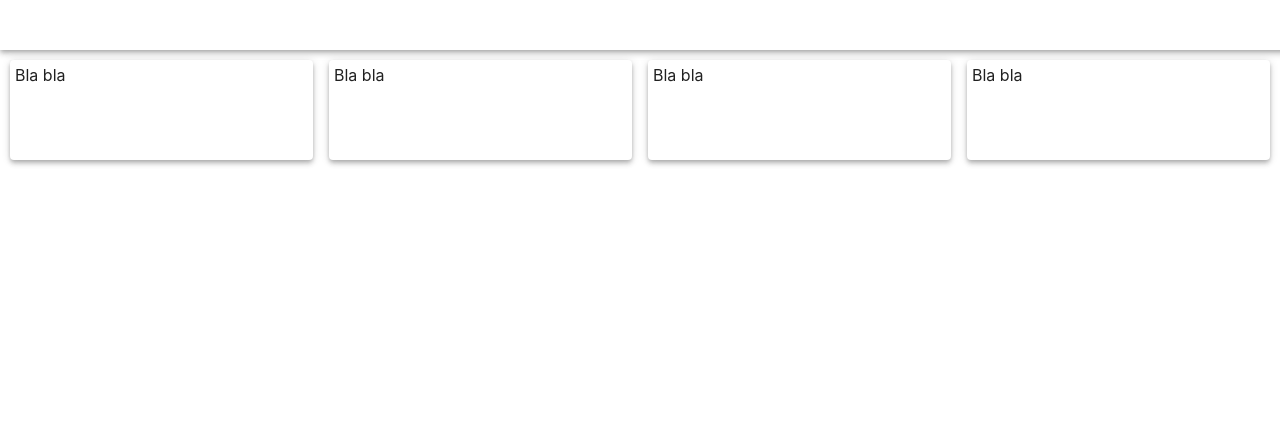
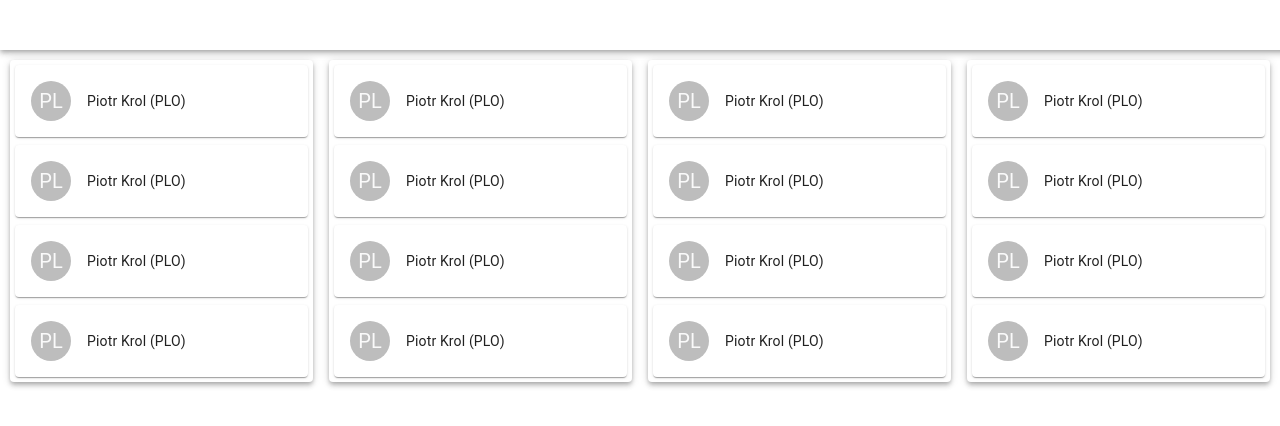
Before and after one commit to mrpb/WhereAmI, a React (Create React App) app in the folder WhereAmI/: page / in a window 1280 px wide. Shown: the top 426 px of the page. Built offline with nearby package versions, Linux system fonts and the light colour scheme.

Commit message:
UI for cards

```diff
--- a/WhereAmI/src/StatusColumn.tsx
+++ b/WhereAmI/src/StatusColumn.tsx
@@ -1,13 +1,20 @@
 import React, { Component } from 'react';
+import Grid from '@material-ui/core/Grid';
 import Paper from '@material-ui/core/Paper';
 import './styles/StatusColumn.css';
+import UserStatusItem from './UserStatusItem';
 
 class StatusColumn extends Component {
     render() {
         return (
             <Paper className='status-column' elevation={4}>
                 <div className='column-content'>
-                    Bla bla
+                    <Grid container spacing={1} justify="center">
+                        <Grid item xs={12} sm={12}><UserStatusItem /></Grid>
+                        <Grid item xs={12} sm={12}><UserStatusItem /></Grid>
+                        <Grid item xs={12} sm={12}><UserStatusItem /></Grid>
+                        <Grid item xs={12} sm={12}><UserStatusItem /></Grid>
+                    </Grid>
                 </div>
             </Paper>
         );
--- /dev/null
+++ b/WhereAmI/src/UserStatusItem.tsx
@@ -0,0 +1,20 @@
+import React, { Component } from 'react';
+import { Avatar, Card, CardHeader } from '@material-ui/core';
+import './styles/UserStatusItem.css';
+
+class UserStatusItem extends Component {
+    render() {
+        return (
+            <Card>
+                <CardHeader avatar={
+                    <Avatar className='avatar'>
+						PL
+					</Avatar>
+                } title="Piotr Krol (PLO)">
+                </CardHeader>
+			</Card>
+		);
+    }
+}
+
+export default UserStatusItem;
--- a/WhereAmI/src/styles/StatusColumn.css
+++ b/WhereAmI/src/styles/StatusColumn.css
@@ -1,6 +1,5 @@
 .status-column {
     width: 100%;
-    height: 100px;
     background-color: lime;
     display: inline-block;
 }
--- /dev/null
+++ b/WhereAmI/src/styles/UserStatusItem.css
@@ -0,0 +1,3 @@
+.avatar {
+    background-color: red;
+}
```
Also changed, not shown: 1 other file (tests, documents, lock files or other folders).
